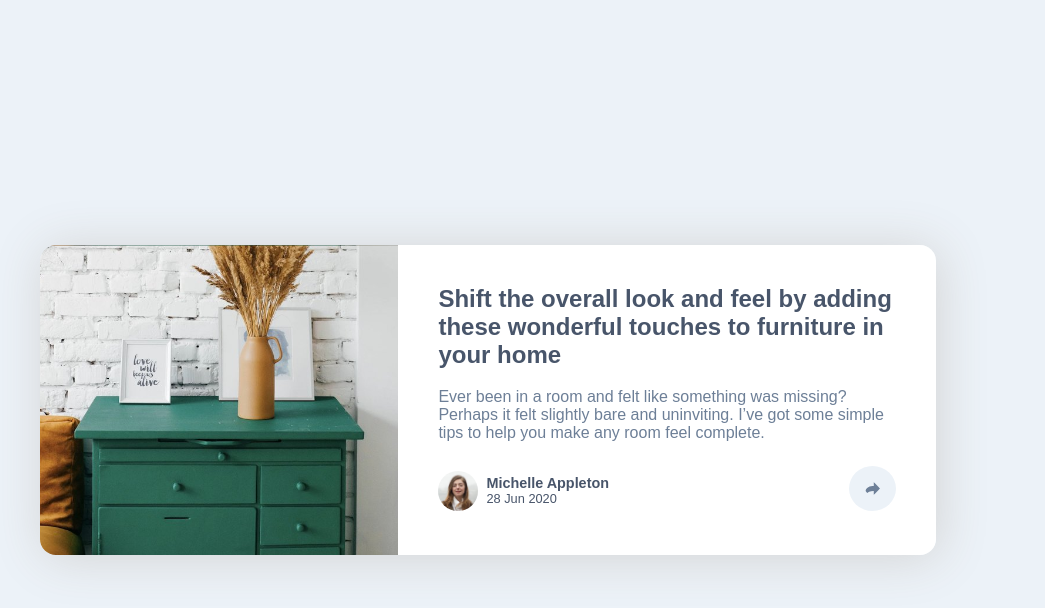
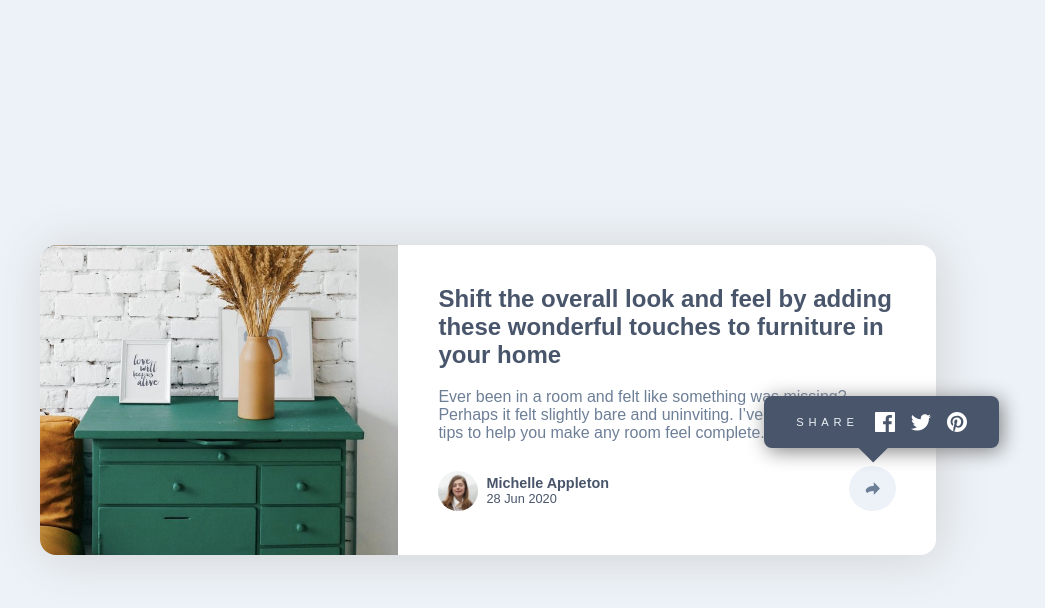
Before and after one commit to Valitogt79/article_preview, a plain HTML site: page index.html in a window 1280 px wide. Both pictures are taken after a click on the picture 1024 px from the left and 488 px from the top of the page. Shown: the whole page, without its empty margins (152-1197 px from the left). Drawn offline with Linux system fonts and the light colour scheme.

Commit message:
arreglando problemas con el tooltip

```diff
--- a/css/main.css
+++ b/css/main.css
@@ -109,7 +109,7 @@ body {
   position: relative;
 }
 
-.share__tooltip {
+.tooltip {
   position: absolute;
   top: -70px;
   left: -5.3rem;
@@ -127,12 +127,12 @@ body {
   transition: opacity 0.6s ease-in;
 }
 
-.share__tooltip .active {
+.tooltip.active {
   opacity: 1;
   visibility: visible;
 }
 
-.share__tooltip::before {
+.tooltip::before {
   content: "";
   position: absolute;
   width: 1.4rem;
--- a/index.html
+++ b/index.html
@@ -49,7 +49,7 @@
           </div>
           <div class="share">
             <!-- Share Tooltip -->
-            <nav class="share__tooltip">
+            <nav class="tooltip">
               <span class="tooltip__text">SHARE</span>
               <a href="#" class="tooltip__link">
                 <img
--- a/js/main.js
+++ b/js/main.js
@@ -1,7 +1,7 @@
 // Grab DOM elements
 const shareIcon = document.querySelector(".share__icon");
-const tooltip = document.querySelector(".share__tooltip");
+const tooltip = document.querySelector(".tooltip");
 //Listen for click events
-shareIcon.addEventListener("element.onmouseenter", () => {
+shareIcon.addEventListener("click", () => {
   tooltip.classList.toggle("active");
 });
```
